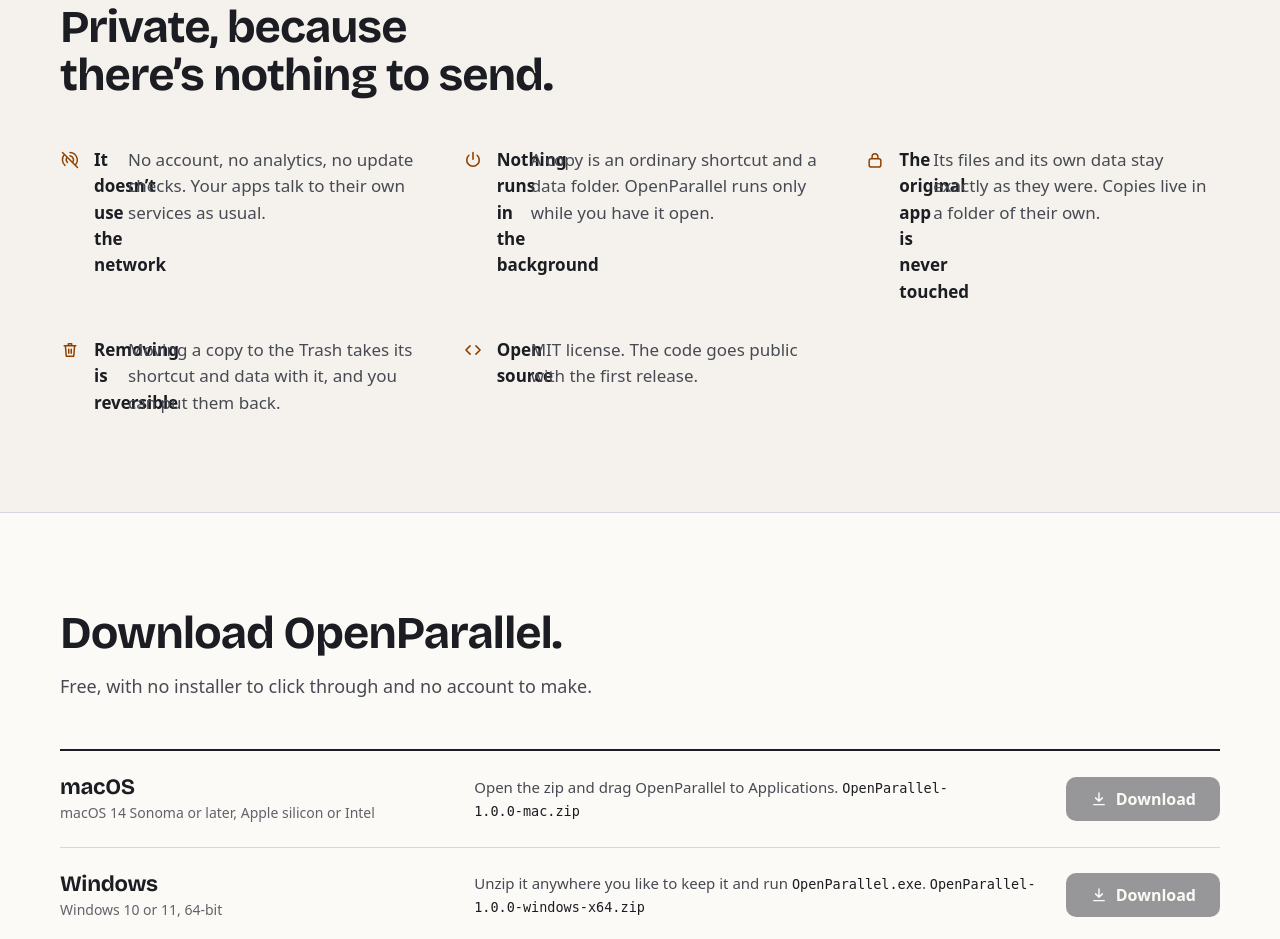
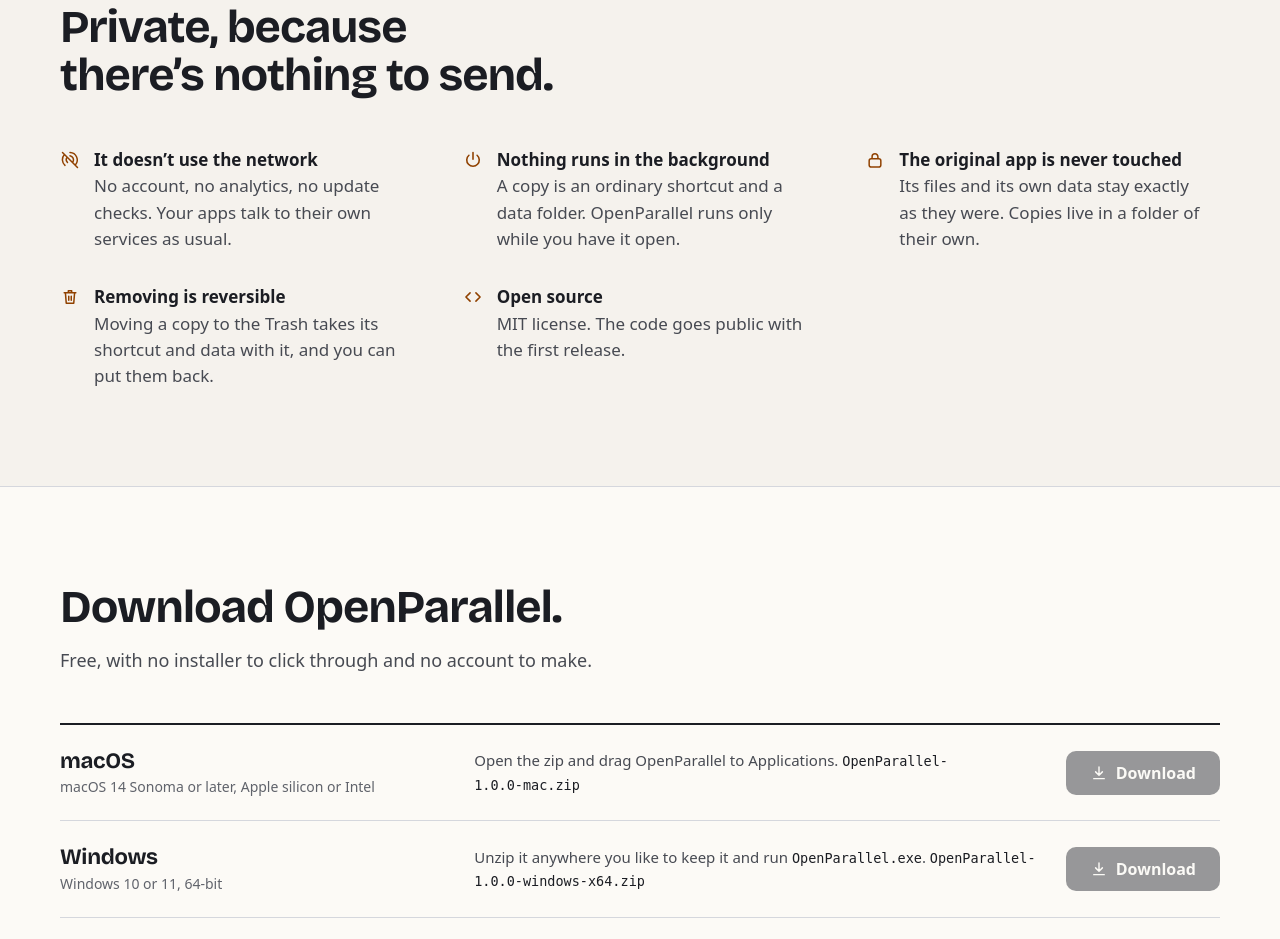
Before and after one commit to Ali-expandings/openparallel, a website: page web/site/index.html in a window 1280 px wide. Shown: the part 4017-4956 px from the top of the page. Drawn offline with Linux system fonts and the light colour scheme.

Commit message:
Website: privacy section titles no longer run into their text
The grid rule for each promise also matched the text block inside it, which
squeezed every title into the 22px icon column.

```diff
--- a/web/site/site.css
+++ b/web/site/site.css
@@ -457,7 +457,7 @@ html { scrollbar-color: var(--line-strong) transparent; }
 
 /* Private by design: plain statements, set like a colophon. */
 .promises { margin-top: var(--space-2xl); display: grid; grid-template-columns: repeat(auto-fit, minmax(min(100%, 330px), 1fr)); gap: var(--space-xl) var(--space-2xl); }
-.promises div { display: grid; grid-template-columns: 22px 1fr; gap: var(--space-sm); }
+.promises > div { display: grid; grid-template-columns: 22px 1fr; gap: var(--space-sm); }
 .promises svg { width: 20px; height: 20px; margin-top: 3px; color: var(--accent-ink); }
 .promises b { display: block; font-weight: 600; }
 .promises p { color: var(--ink-2); }
```
